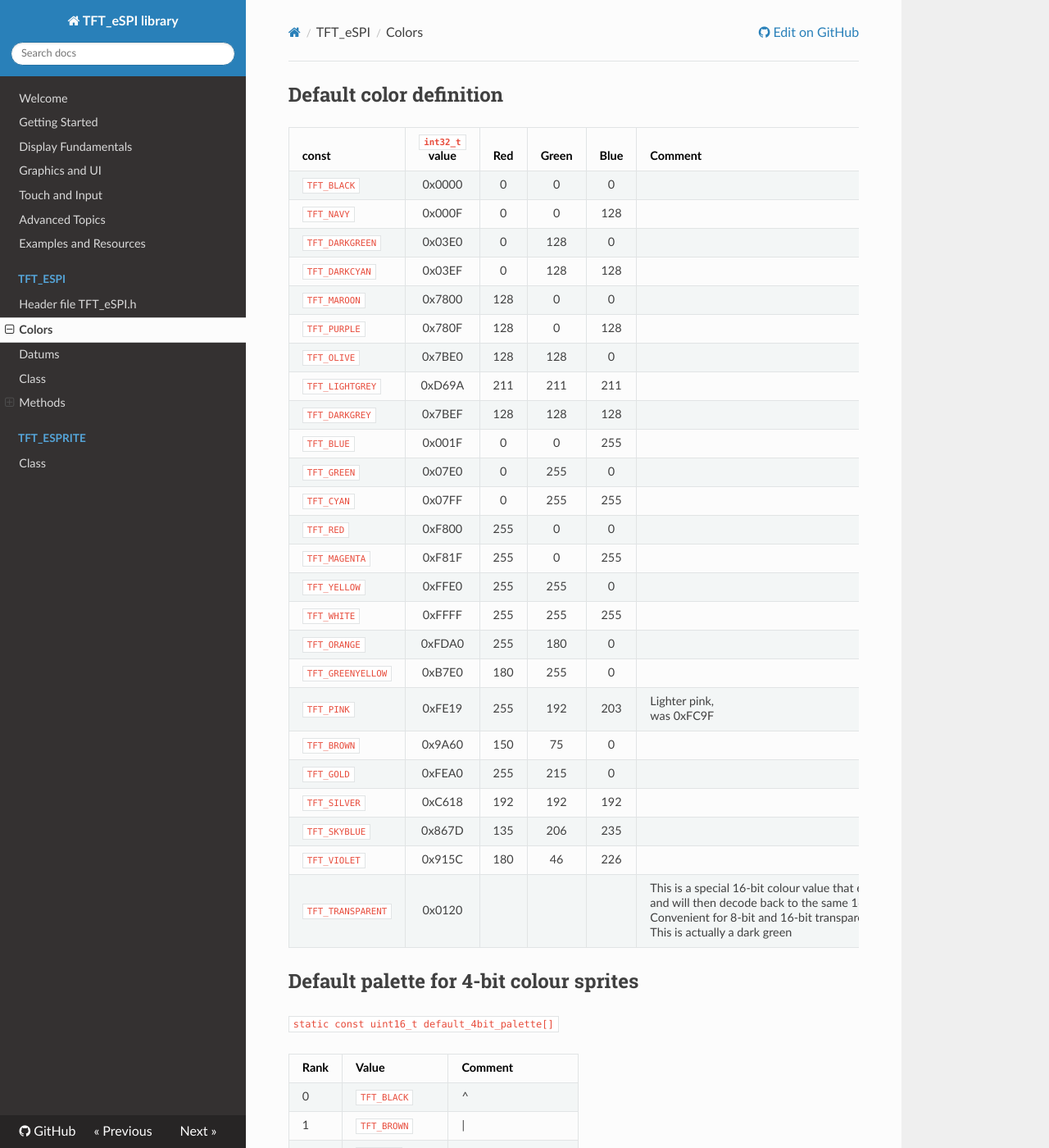
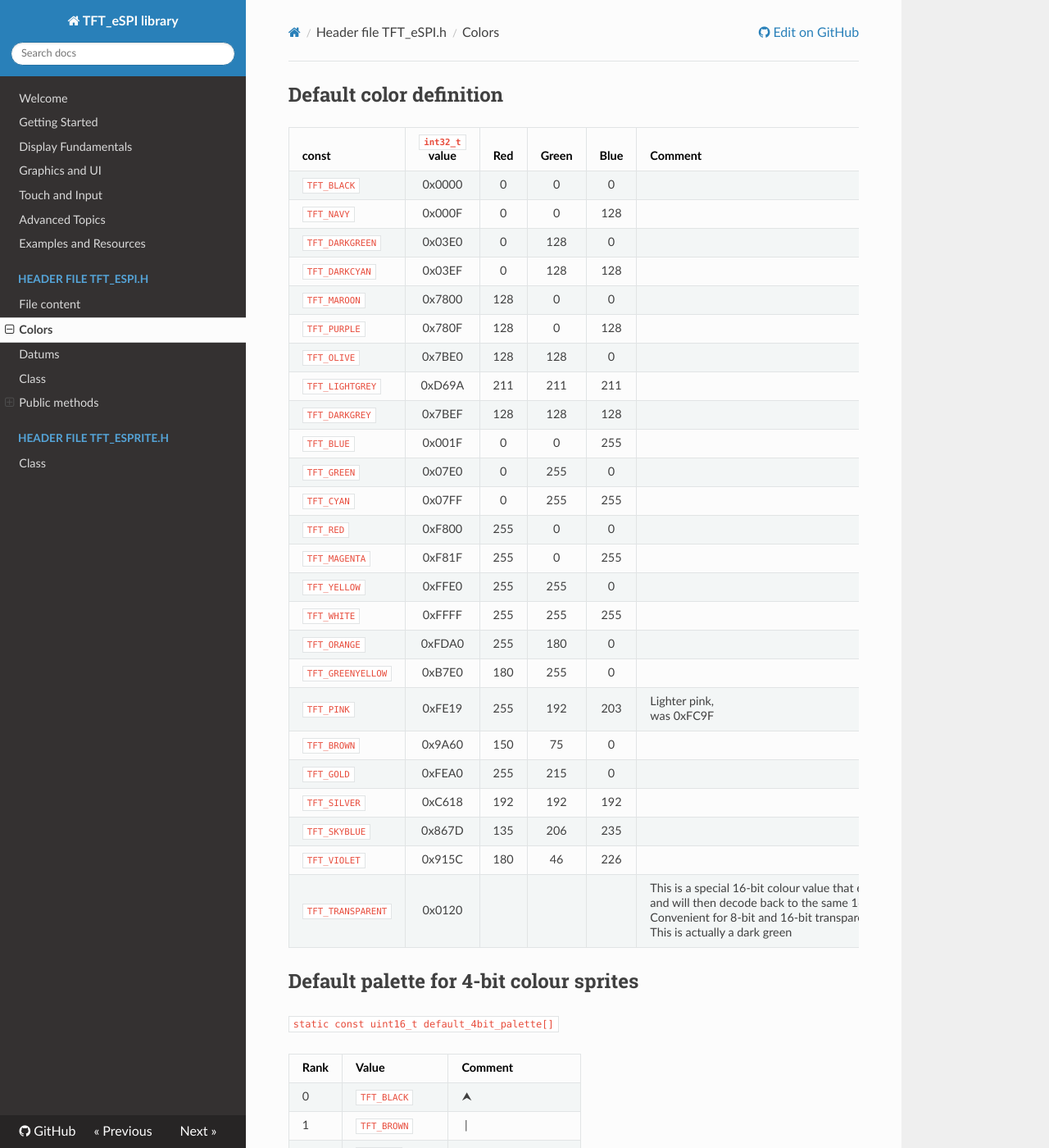
Before and after one commit to Marcussacapuces91/doc-TFT_eSPI, an MkDocs documentation site: the page built from docs/tft_espi/colors.md, in a window 1280 px wide and 1400 px high. Shown: the whole window at 82% size. Built offline with MkDocs 1.6.1, drawn with Linux system fonts in a browser that asks for light colours; nearby versions of some CDN libraries.

```diff
--- a/docs/tft_espi/colors.md
+++ b/docs/tft_espi/colors.md
@@ -4,33 +4,33 @@ title: Colors
 
 ## Default color definition
 
-| const             | `int32_t` value | Red | Green | Blue | Comment                        |
-|-------------------|:---------------:|:---:|:-----:|:----:|--------------------------------|
-| `TFT_BLACK`       |     0x0000      |  0  |   0   |  0   |                                |
-| `TFT_NAVY`        |     0x000F      |  0  |   0   | 128  |                                |
-| `TFT_DARKGREEN`   |     0x03E0      |  0  |  128  |  0   |                                |
-| `TFT_DARKCYAN`    |     0x03EF      |  0  |  128  | 128  |                                |
-| `TFT_MAROON`      |     0x7800      | 128 |   0   |  0   |                                |
-| `TFT_PURPLE`      |     0x780F      | 128 |   0   | 128  |                                |
-| `TFT_OLIVE`       |     0x7BE0      | 128 |  128  |  0   |                                |
-| `TFT_LIGHTGREY`   |     0xD69A      | 211 |  211  | 211  |                                |
-| `TFT_DARKGREY`    |     0x7BEF      | 128 |  128  | 128  |                                |
-| `TFT_BLUE`        |     0x001F      |  0  |   0   | 255  |                                |
-| `TFT_GREEN`       |     0x07E0      |  0  |  255  |  0   |                                |
-| `TFT_CYAN`        |     0x07FF      |  0  |  255  | 255  |                                |
-| `TFT_RED`         |     0xF800      | 255 |   0   |  0   |                                |
-| `TFT_MAGENTA`     |     0xF81F      | 255 |   0   | 255  |                                |
-| `TFT_YELLOW`      |     0xFFE0      | 255 |  255  |  0   |                                |
-| `TFT_WHITE`       |     0xFFFF      | 255 |  255  | 255  |                                |
-| `TFT_ORANGE`      |     0xFDA0      | 255 |  180  |  0   |                                |
-| `TFT_GREENYELLOW` |     0xB7E0      | 180 |  255  |  0   |                                |
-| `TFT_PINK`        |     0xFE19      | 255 |  192  | 203  | Lighter pink,<br>was 0xFC9F    |
-| `TFT_BROWN`       |     0x9A60      | 150 |  75   |  0   |                                |
-| `TFT_GOLD`        |     0xFEA0      | 255 |  215  |  0   |                                |
-| `TFT_SILVER`      |     0xC618      | 192 |  192  | 192  |                                |
-| `TFT_SKYBLUE`     |     0x867D      | 135 |  206  | 235  |                                |
-| `TFT_VIOLET`      |     0x915C      | 180 |  46   | 226  |                                |
-| `TFT_TRANSPARENT` |     0x0120      |     |       |      | This is a special 16-bit colour value that encodes to 8 bits<br/>and will then decode back to the same 16-bit value.<br/>Convenient for 8-bit and 16-bit transparent sprites.<br/>This is actually a dark green  |
+| const             | `int32_t` value | Red | Green | Blue | Comment                                                                                                                                                                                                         |
+|-------------------|:---------------:|:---:|:-----:|:----:|-----------------------------------------------------------------------------------------------------------------------------------------------------------------------------------------------------------------|
+| `TFT_BLACK`       |     0x0000      |  0  |   0   |  0   |                                                                                                                                                                                                                 |
+| `TFT_NAVY`        |     0x000F      |  0  |   0   | 128  |                                                                                                                                                                                                                 |
+| `TFT_DARKGREEN`   |     0x03E0      |  0  |  128  |  0   |                                                                                                                                                                                                                 |
+| `TFT_DARKCYAN`    |     0x03EF      |  0  |  128  | 128  |                                                                                                                                                                                                                 |
+| `TFT_MAROON`      |     0x7800      | 128 |   0   |  0   |                                                                                                                                                                                                                 |
+| `TFT_PURPLE`      |     0x780F      | 128 |   0   | 128  |                                                                                                                                                                                                                 |
+| `TFT_OLIVE`       |     0x7BE0      | 128 |  128  |  0   |                                                                                                                                                                                                                 |
+| `TFT_LIGHTGREY`   |     0xD69A      | 211 |  211  | 211  |                                                                                                                                                                                                                 |
+| `TFT_DARKGREY`    |     0x7BEF      | 128 |  128  | 128  |                                                                                                                                                                                                                 |
+| `TFT_BLUE`        |     0x001F      |  0  |   0   | 255  |                                                                                                                                                                                                                 |
+| `TFT_GREEN`       |     0x07E0      |  0  |  255  |  0   |                                                                                                                                                                                                                 |
+| `TFT_CYAN`        |     0x07FF      |  0  |  255  | 255  |                                                                                                                                                                                                                 |
+| `TFT_RED`         |     0xF800      | 255 |   0   |  0   |                                                                                                                                                                                                                 |
+| `TFT_MAGENTA`     |     0xF81F      | 255 |   0   | 255  |                                                                                                                                                                                                                 |
+| `TFT_YELLOW`      |     0xFFE0      | 255 |  255  |  0   |                                                                                                                                                                                                                 |
+| `TFT_WHITE`       |     0xFFFF      | 255 |  255  | 255  |                                                                                                                                                                                                                 |
+| `TFT_ORANGE`      |     0xFDA0      | 255 |  180  |  0   |                                                                                                                                                                                                                 |
+| `TFT_GREENYELLOW` |     0xB7E0      | 180 |  255  |  0   |                                                                                                                                                                                                                 |
+| `TFT_PINK`        |     0xFE19      | 255 |  192  | 203  | Lighter pink,<br>was 0xFC9F                                                                                                                                                                                     |
+| `TFT_BROWN`       |     0x9A60      | 150 |  75   |  0   |                                                                                                                                                                                                                 |
+| `TFT_GOLD`        |     0xFEA0      | 255 |  215  |  0   |                                                                                                                                                                                                                 |
+| `TFT_SILVER`      |     0xC618      | 192 |  192  | 192  |                                                                                                                                                                                                                 |
+| `TFT_SKYBLUE`     |     0x867D      | 135 |  206  | 235  |                                                                                                                                                                                                                 |
+| `TFT_VIOLET`      |     0x915C      | 180 |  46   | 226  |                                                                                                                                                                                                                 |
+| `TFT_TRANSPARENT` |     0x0120      |     |       |      | This is a special 16-bit colour value that encodes to 8 bits<br/>and will then decode back to the same 16-bit value.<br/>Convenient for 8-bit and 16-bit transparent sprites.<br/>This is actually a dark green |
 
 ## Default palette for 4-bit colour sprites
 
@@ -38,16 +38,16 @@ title: Colors
 
 | Rank | Value           | Comment                  |
 |------|-----------------|--------------------------|
-| 0    | `TFT_BLACK`     | ^                        |
-| 1    | `TFT_BROWN`     | \|                       |
-| 2    | `TFT_RED`       | \|                       |
-| 3    | `TFT_ORANGE`    | \|  Colors 0-9           |
-| 4    | `TFT_YELLOW`    | \|  follow the resistor  |
-| 5    | `TFT_GREEN`     | \|  color code!          |
-| 6    | `TFT_BLUE`      | \|                       |
-| 7    | `TFT_PURPLE`    | \|                       |
-| 8    | `TFT_DARKGREY`  | \|                       |
-| 9    | `TFT_WHITE`     | v                        |
+| 0    | `TFT_BLACK`     | ⮝                        |
+| 1    | `TFT_BROWN`     |  \|                      |
+| 2    | `TFT_RED`       |  \|                      |
+| 3    | `TFT_ORANGE`    |  \|  Colors 0-9          |
+| 4    | `TFT_YELLOW`    |  \|  follow the resistor |
+| 5    | `TFT_GREEN`     |  \|  color code!         |
+| 6    | `TFT_BLUE`      |  \|                      |
+| 7    | `TFT_PURPLE`    |  \|                      |
+| 8    | `TFT_DARKGREY`  |  \|                      |
+| 9    | `TFT_WHITE`     | ⮟                        |
 | 10   | `TFT_CYAN`      | Blue+green mix           |
 | 11   | `TFT_MAGENTA`   | Blue+red mix             |
 | 12   | `TFT_MAROON`    | Darker red colour        |
--- a/mkdocs.yml
+++ b/mkdocs.yml
@@ -16,6 +16,7 @@ plugins:
         python:
           options:
             docstring_style: sphinx
+
 markdown_extensions:
   - markdown_include.include:
       base_path: .
@@ -42,15 +43,16 @@ nav:
   - 'Touch and Input': inputs.md
   - 'Advanced Topics': advanced.md
   - 'Examples and Resources': examples.md
-  - TFT_eSPI:
-    - tft_espi/index.md
+  - 'Header file TFT_eSPI.h':
+    - 'File content': tft_espi/index.md
     - Colors: tft_espi/colors.md
     - Datums: tft_espi/datums.md
     - Class: tft_espi/class.md
-    - Methods:
+    - Public methods:
       - tft_espi/methods/constructor.md
       - tft_espi/methods/begin.md
       - tft_espi/methods/drawarc.md
+      - tft_espi/methods/drawbitmap.md
       - tft_espi/methods/drawchar.md
       - tft_espi/methods/drawfastline.md
       - tft_espi/methods/drawline.md
@@ -60,5 +62,5 @@ nav:
       - tft_espi/methods/init.md
       - tft_espi/methods/readpixel.md
       - tft_espi/methods/setviewport.md
-  - TFT_eSPRITE:
+  - Header file TFT_eSPRITE.h:
     - Class: tft_esprite.md
```
Also changed, not shown: docs/tft_espi/class.md (+3 -3 lines), docs/tft_espi/methods/drawarc.md (+10 -4 lines), docs/tft_espi/methods/drawbitmap.md (added, +36 -0 lines), 1 other file.
